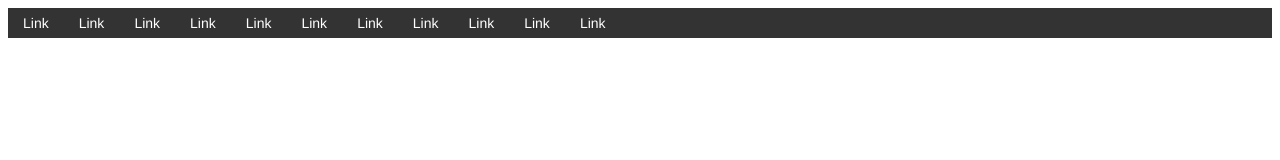
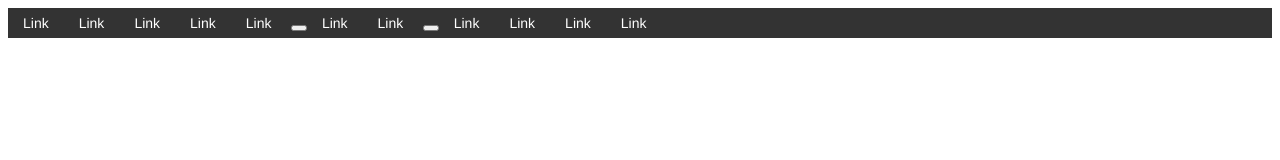
Before and after one commit to tiberiualex/menio, a plain HTML site: page index.html in a window 1280 px wide. Drawn offline with Linux system fonts and the light colour scheme.

Commit message:
Add support for submenus, refactor markup -Add BEM classes -Add buttons for toggling submenus -Change CssClasses object to use BEM classes

```diff
--- a/index.html
+++ b/index.html
@@ -10,18 +10,36 @@
 <body>
 
   <nav class="menio">
-    <ul>
-      <li><a href="#">Link</a></li>
-      <li><a href="#">Link</a></li>
-      <li><a href="#">Link</a></li>
-      <li><a href="#">Link</a></li>
-      <li><a href="#">Link</a></li>
-      <li><a href="#">Link</a></li>
-      <li><a href="#">Link</a></li>
-      <li><a href="#">Link</a></li>
-      <li><a href="#">Link</a></li>
-      <li><a href="#">Link</a></li>
-      <li><a href="#">Link</a></li>
+    <ul class="menu">
+      <li class="menu__item"><a class="menu__link" href="#">Link</a></li>
+      <li class="menu__item"><a class="menu__link" href="#">Link</a></li>
+      <li class="menu__item"><a class="menu__link" href="#">Link</a></li>
+      <li class="menu__item"><a class="menu__link" href="#">Link</a></li>
+      <li class="menu__item">
+        <a class="menu__link" href="#">Link</a>
+
+        <ul class="submenu">
+          <li class="submenu__item"><a class="submenu__link" href="#">Sublink</a></li>
+          <li class="submenu__item"><a class="submenu__link" href="#">Sublink</a></li>
+          <li class="submenu__item"><a class="submenu__link" href="#">Sublink</a></li>
+          <li class="submenu__item"><a class="submenu__link" href="#">Sublink</a></li>
+        </ul>
+      </li>
+      <li class="menu__item"><a class="menu__link" href="#">Link</a></li>
+      <li class="menu__item">
+        <a class="menu__link" href="#">Link</a>
+
+        <ul class="submenu">
+          <li class="submenu__item"><a class="submenu__link" href="#">Sublink</a></li>
+          <li class="submenu__item"><a class="submenu__link" href="#">Sublink</a></li>
+          <li class="submenu__item"><a class="submenu__link" href="#">Sublink</a></li>
+          <li class="submenu__item"><a class="submenu__link" href="#">Sublink</a></li>
+        </ul>
+      </li>
+      <li class="menu__item"><a class="menu__link" href="#">Link</a></li>
+      <li class="menu__item"><a class="menu__link" href="#">Link</a></li>
+      <li class="menu__item"><a class="menu__link" href="#">Link</a></li>
+      <li class="menu__item"><a class="menu__link" href="#">Link</a></li>
     </ul>
   </nav>
 
--- a/js/menio.js
+++ b/js/menio.js
@@ -3,7 +3,7 @@
 
   var Menio = function Menio(options) {
     this.element = document.querySelector(options.element);
-    this.menu = this.element.querySelector('ul');
+    this.menu = this.element.querySelector('.menu');
     this.breakpoint = options.breakpoint;
     this.autoBreakpoint = false;
     this.init();
@@ -12,13 +12,17 @@
   window.Menio = Menio;
 
   Menio.prototype.CssClasses_ = {
-    IS_MOBILE: 'mobile',
-    TOGGLE_BUTTON: 'toggle-button',
-    MENU_VISIBLE: 'menu-visible',
+    IS_HORIZONTAL: 'menu--horizontal',
+    IS_VERTICAL: 'menu--vertical',
+    HAS_SUBMENU: 'menu__item--submenu-container',
+    MENU_TOGGLE: 'menu-toggle',
+    SUBMENU_TOGGLE: 'submenu-toggle',
+    MENU_VISIBLE: 'menu--visible',
+    SUBMENU_VISIBLE: 'submenu--visible'
   };
 
   Menio.prototype.init = function() {
-    this.createElements();
+    this.setupMarkup();
     this.addBindings();
     this.switchView();
   };
@@ -34,11 +38,20 @@
     this.toggleButton.addEventListener('click', this.boundMethod('toggleMenu'));
   };
 
-  Menio.prototype.createElements = function() {
+  Menio.prototype.setupMarkup = function() {
     this.toggleButton = document.createElement('button');
     this.toggleButton.innerHTML = 'Menu';
-    this.toggleButton.classList.add(this.CssClasses_.TOGGLE_BUTTON);
+    this.toggleButton.classList.add(this.CssClasses_.MENU_TOGGLE);
     this.element.insertBefore(this.toggleButton, this.menu);
+
+    for (var i = 0; i < this.menu.querySelectorAll('ul').length; i++) {
+      var submenu = this.menu.querySelectorAll('ul')[i];
+      var toggleSubmenu = document.createElement('button');
+
+      toggleSubmenu.classList.add(this.CssClasses_.SUBMENU_TOGGLE);
+      submenu.parentElement.classList.add(this.CssClasses_.HAS_SUBMENU);
+      submenu.parentElement.insertBefore(toggleSubmenu, submenu);
+    }
   };
 
   Menio.prototype.switchView = function() {
@@ -46,9 +59,11 @@
       var width = this.autoBreakpoint ? this.element.offsetWidth : window.innerWidth;
 
       if (width < this.breakpoint) {
-        this.element.classList.add(this.CssClasses_.IS_MOBILE);
+        this.menu.classList.add(this.CssClasses_.IS_VERTICAL);
+        this.menu.classList.remove(this.CssClasses_.IS_HORIZONTAL);
       } else {
-        this.element.classList.remove(this.CssClasses_.IS_MOBILE);
+        this.menu.classList.add(this.CssClasses_.IS_HORIZONTAL);
+        this.menu.classList.remove(this.CssClasses_.IS_VERTICAL);
       }
     } else {
       this.autoBreakpoint = true;
--- a/styles/menio.scss
+++ b/styles/menio.scss
@@ -11,7 +11,7 @@ $menu-font-size: 14px;
     box-sizing: border-box;
   }
 
-  .toggle-button {
+  .menu-toggle {
     display: none;
     border: 0;
     padding: 8px 15px;
@@ -33,11 +33,33 @@ $menu-font-size: 14px;
     padding: 0;
     margin: 0;
     list-style: none;
+    background-color: $menu-bg;
+
+    ul {
+      position: absolute;
+      display: none;
+    }
   }
 
   > ul {
     display: flex;
     flex-flow: row wrap;
+  }
+
+  li {
+    position: relative;
+
+    &:hover ul {
+      display: block;
+    }
+  }
+
+  a {
+    display: inline-block;
+    padding: 8px 15px;
+    font-size: $menu-font-size;
+    text-decoration: none;
+    color: $menu-color;
   }
 
   &.mobile {
@@ -53,13 +75,13 @@ $menu-font-size: 14px;
     &.menu-visible > ul {
       display: block;
     }
-  }
 
-  a {
-    display: block;
-    padding: 8px 15px;
-    font-size: $menu-font-size;
-    text-decoration: none;
-    color: $menu-color;
+    ul {
+      position: relative;
+    }
+
+    a {
+      display: block;
+    }
   }
 }
```
Also changed, not shown: styles/menio.css.
